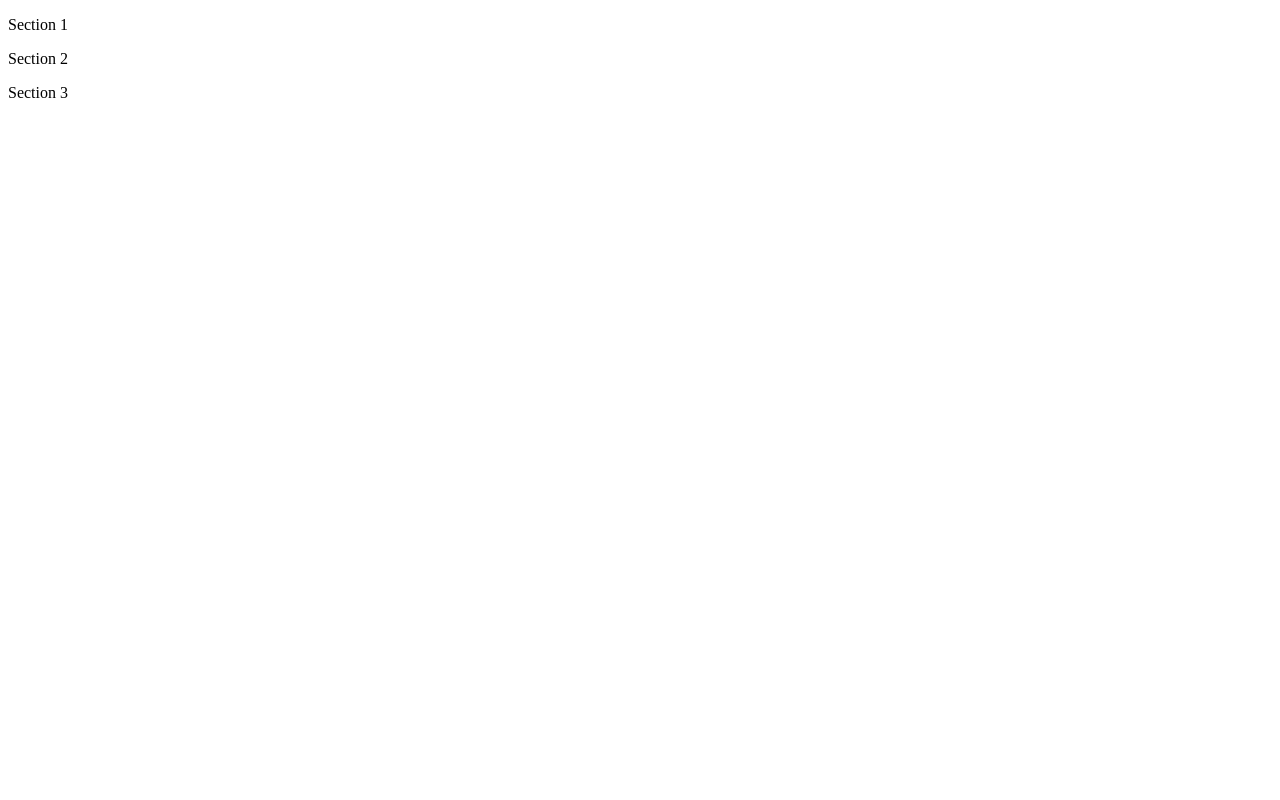
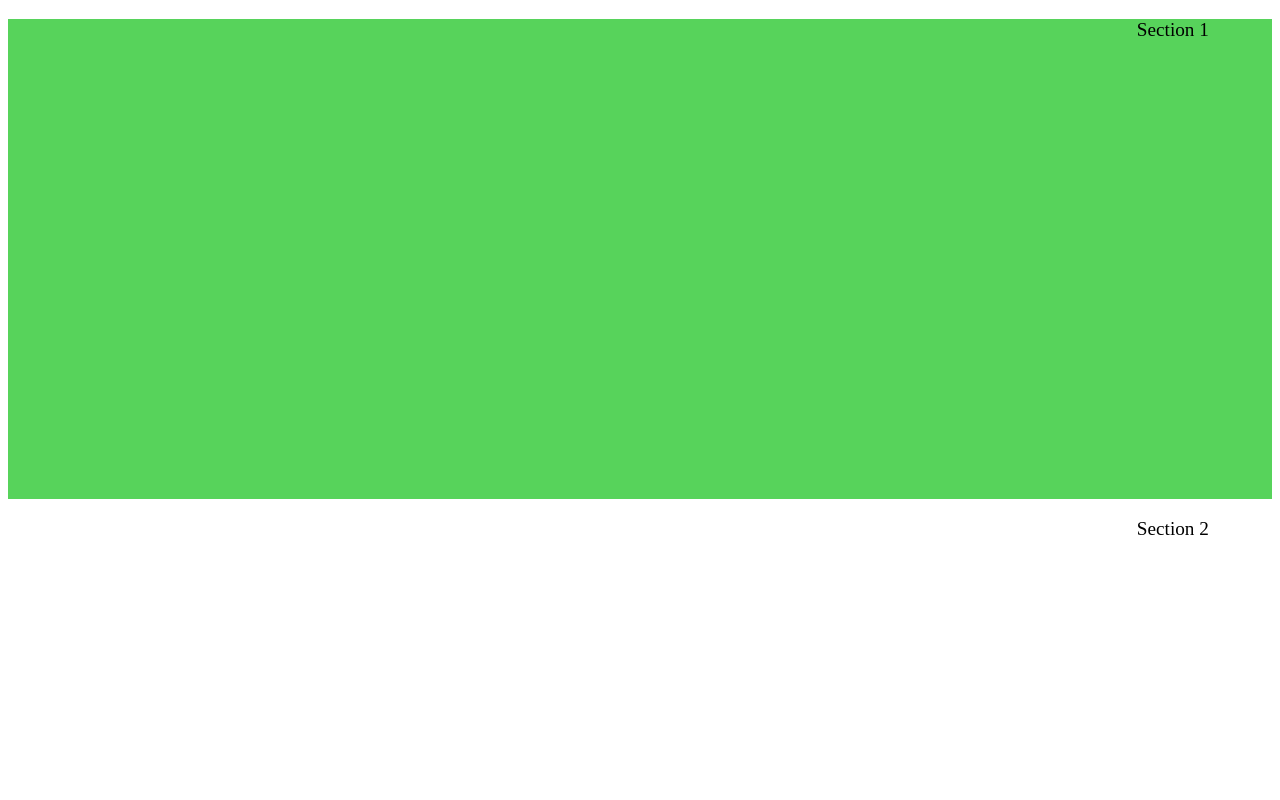
Before and after one commit to Imraan-Hendricks/window-scroll-custom-hook, a React (Create React App) app: page / in a window 1280 px wide. Shown: the top 800 px of the page. Built offline with nearby package versions, Linux system fonts and the light colour scheme.

Commit message:
added sections component styles

```diff
--- a/src/components/sections.jsx
+++ b/src/components/sections.jsx
@@ -1,15 +1,16 @@
 import React from 'react';
+import cssModule from '../styles/sections.module.scss';
 
 const Sections = () => {
   return (
     <div>
-      <div>
+      <div className={[cssModule.section, cssModule.sectionGreen].join(' ')}>
         <p>Section 1</p>
       </div>
-      <div>
+      <div className={cssModule.section}>
         <p>Section 2</p>
       </div>
-      <div>
+      <div className={[cssModule.section, cssModule.sectionGreen].join(' ')}>
         <p>Section 3</p>
       </div>
     </div>
--- /dev/null
+++ b/src/styles/sections.module.scss
@@ -0,0 +1,47 @@
+.section {
+  height: 480px;
+  text-align: right;
+  padding-right: 5%;
+  font-size: larger;
+}
+
+.sectionGreen {
+  background-color: #57d35b;
+  -webkit-animation: fadeIn 0.3s ease-in;
+  -moz-animation: fadeIn 0.3s ease-in;
+  -o-animation: fadeIn 0.3s ease-in;
+  animation: fadeIn 0.3s ease-in;
+}
+
+@-webkit-keyframes fadeIn {
+  0% {
+    opacity: 0;
+  }
+  100% {
+    opacity: 1;
+  }
+}
+@-moz-keyframes fadeIn {
+  0% {
+    opacity: 0;
+  }
+  100% {
+    opacity: 1;
+  }
+}
+@-o-keyframes fadeIn {
+  0% {
+    opacity: 0;
+  }
+  100% {
+    opacity: 1;
+  }
+}
+@keyframes fadeIn {
+  0% {
+    opacity: 0;
+  }
+  100% {
+    opacity: 1;
+  }
+}
```
